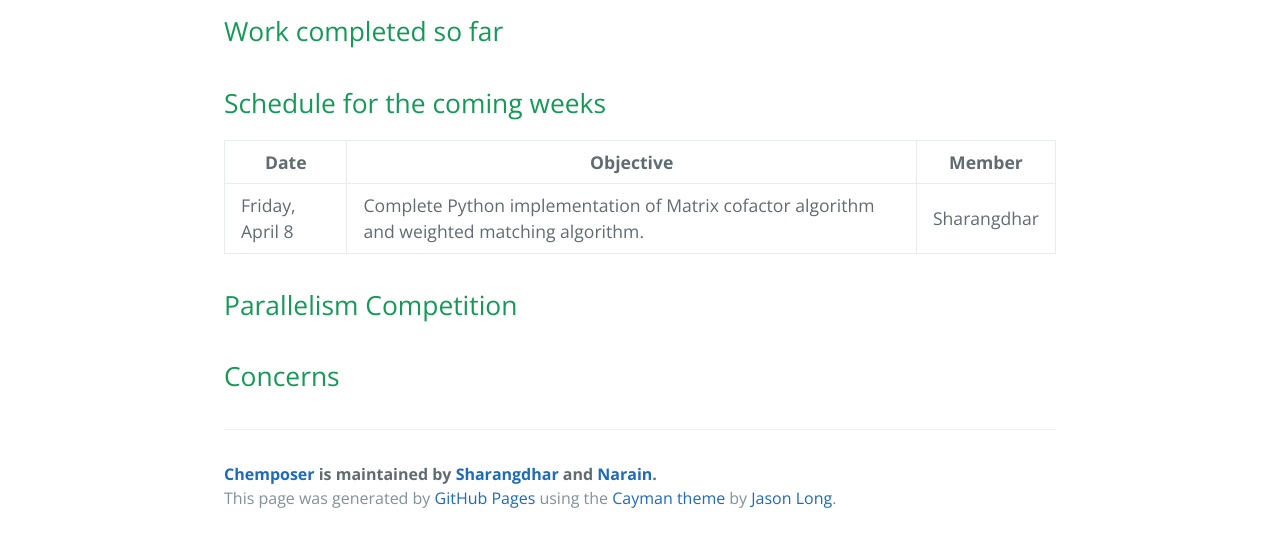
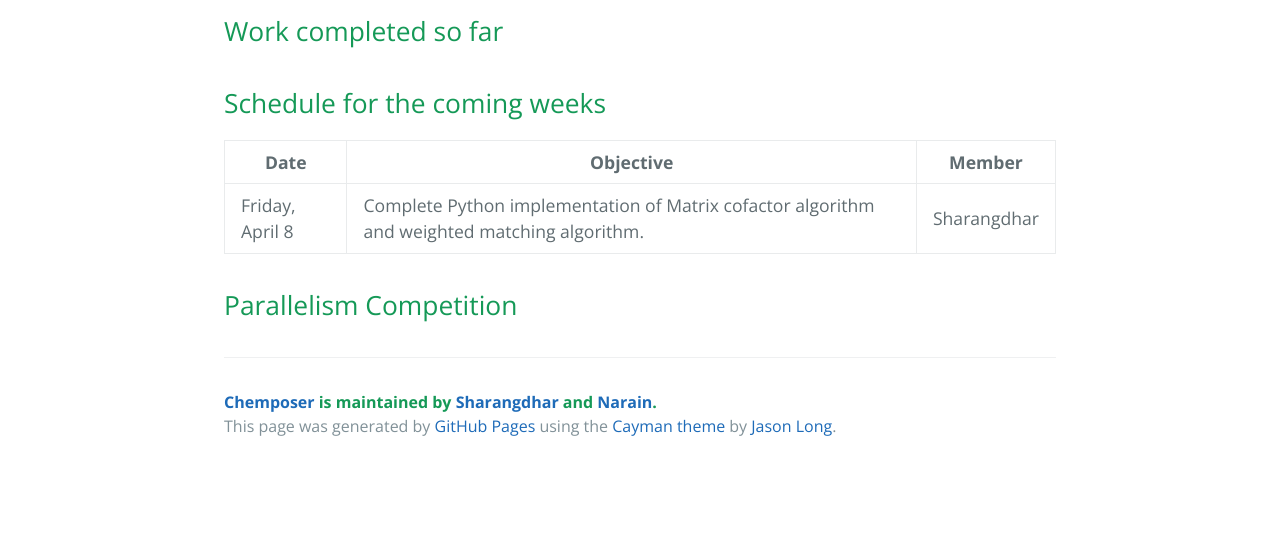
Before and after one commit to sharangdhar/sharangdhar.github.io, a website: page checkpoint.html in a window 1280 px wide. Shown: the part 487-1029 px from the top of the page. After the commit the page ends 973 px from the top, so only its background shows below. Drawn offline with nearby package versions, Linux system fonts and the light colour scheme.

Commit message:
changed checkpoint structure

```diff
--- a/checkpoint.html
+++ b/checkpoint.html
@@ -54,7 +54,6 @@
       <a id="user-content-header-2" class="anchor" href="#header-2" aria-hidden="true"><span class="octicon octicon-link"></span></a>Parallelism Competition</h2>
 
       <h2>
-      <a id="user-content-header-2" class="anchor" href="#header-2" aria-hidden="true"><span class="octicon octicon-link"></span></a>Concerns</h2>
 
 
       <footer class="site-footer">
```
